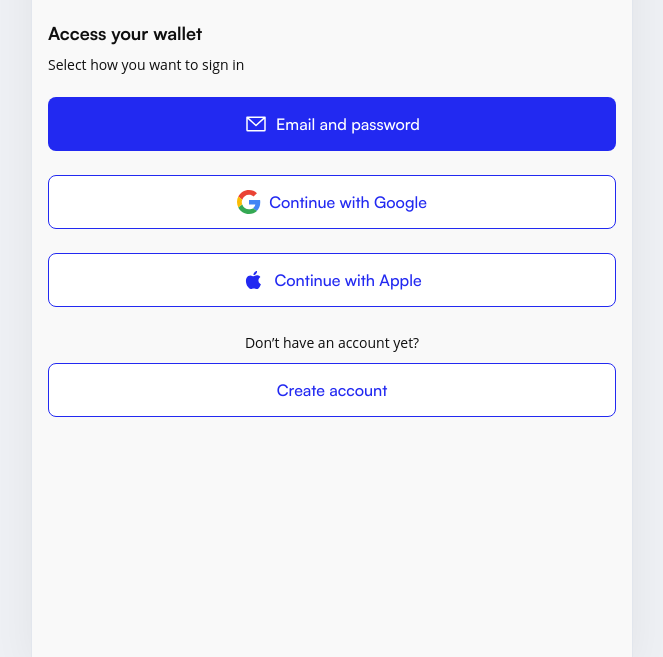
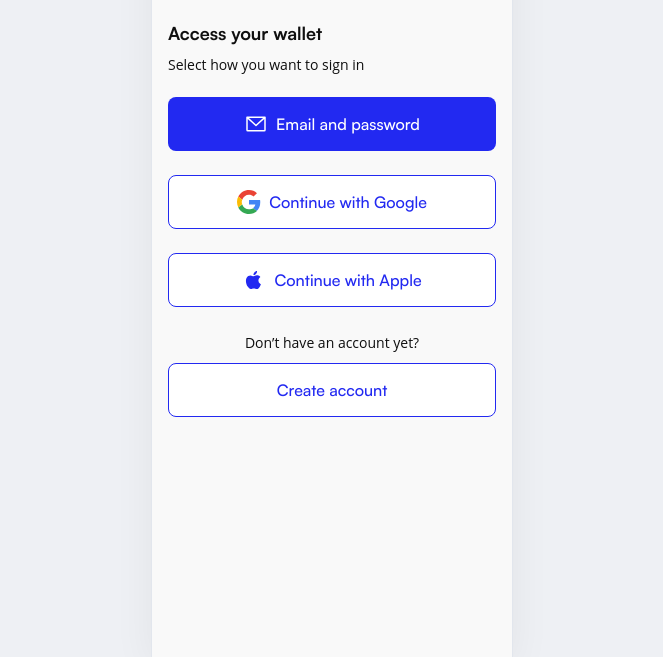
Before and after one commit to DesignTeamVD/valid-wallet-credencials, a plain HTML site: page index.html in a window 1280 px wide. Shown: the part 143-800 px from the top of the page, without its empty margins (308-971 px from the left). Drawn offline with Linux system fonts and the light colour scheme.

Commit message:
Limita a largura máxima no navegador a 360px
Co-Authored-By: Claude Opus 5.5 <noreply@anthropic.com>

```diff
--- a/index.html
+++ b/index.html
@@ -51,11 +51,11 @@ img{pointer-events:none}
 html,body{height:100%}
 body{font-family:'Open Sans',system-ui,sans-serif;color:var(--text);background:#eef0f4;display:flex;flex-direction:column;height:100vh;height:100dvh;overflow:hidden}
 
-/* Layout PWA: ocupa a tela toda no celular; no navegador, coluna de no máximo 600px */
+/* Layout PWA: ocupa a tela toda no celular; no navegador, coluna de no máximo 360px */
 .stage{flex:1;min-height:0;display:flex;justify-content:center;overflow:hidden;position:relative}
-.device{position:relative;width:100%;max-width:600px;height:100%}
+.device{position:relative;width:100%;max-width:360px;height:100%}
 .app{position:relative;width:100%;height:100%;background:var(--bg);overflow:hidden}
-@media (min-width:601px){.app{box-shadow:0 0 0 1px var(--line),0 10px 40px rgba(15,15,15,.06)}}
+@media (min-width:361px){.app{box-shadow:0 0 0 1px var(--line),0 10px 40px rgba(15,15,15,.06)}}
 @media (display-mode:standalone),(display-mode:fullscreen){body{padding-bottom:env(safe-area-inset-bottom)}}
 body.web .sheet{max-width:none}
 
```
